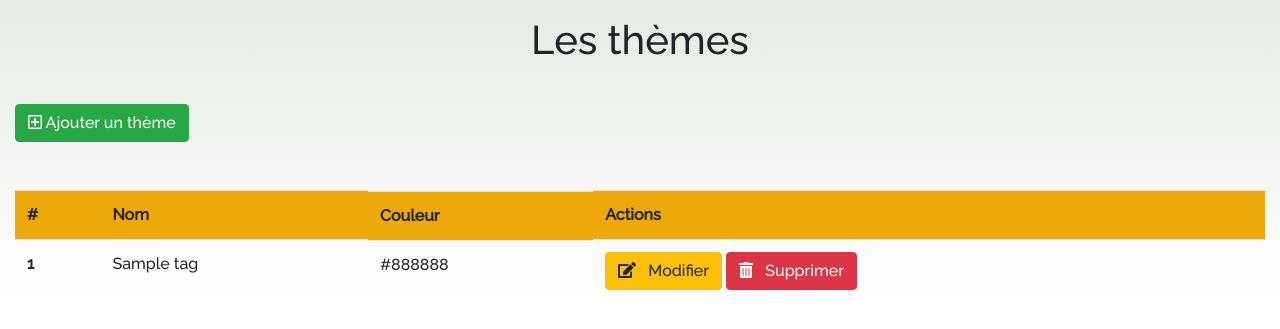
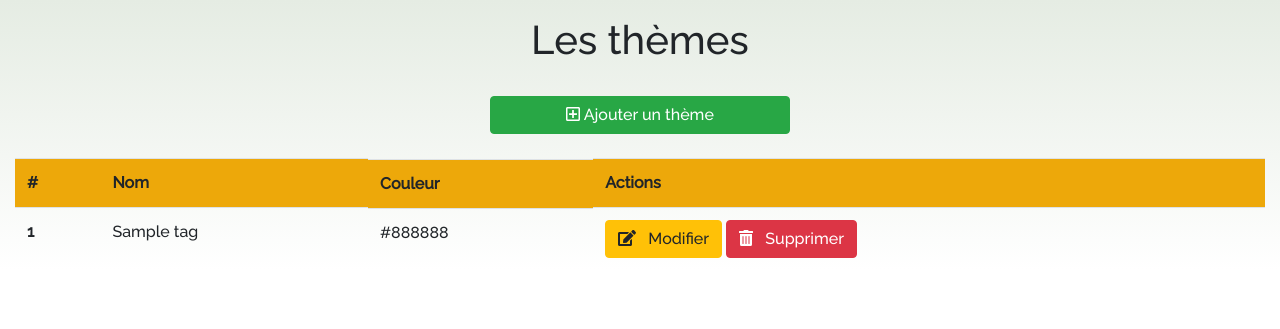
Before and after one commit to Berenice-oz/new-orando-back, a Symfony app: template templates/back/tag/browse.html.twig in a window 1280 px wide. Shown: the part 64-393 px from the top of the page. Run offline with Twig, Linux system fonts and the light colour scheme; the template is opened without the code that fills it: most values are stand-ins (such as "Sample title", 1, 10 or a date in 2020); some libraries are stand-ins or nearby versions; some web fonts are replaced.

Commit message:
fix add tag position

```diff
--- a/public/css/backoffice.css
+++ b/public/css/backoffice.css
@@ -141,6 +141,12 @@ h1 {
     display: inline-block;
 }
 
+.add-btn {
+    max-width: 300px;
+    margin: auto;
+    display: block;
+}
+
 /****EDIT****/
 .form-edit {
     max-width: 600px;
--- a/templates/back/tag/browse.html.twig
+++ b/templates/back/tag/browse.html.twig
@@ -4,7 +4,7 @@
 {% endblock %}
 {% block body %}
 	<h1>Les thèmes</h1>
-	<a href="{{ path('tag_add') }}" type="button" class="btn btn-success mt-2 mb-4">
+	<a href="{{ path('tag_add') }}" type="button" class="btn btn-success mt-2 mb-4 add-btn">
 		<i class="far fa-plus-square"></i>
 		Ajouter un thème</a>
 	{{ include('back/_flash_message.html.twig') }}
```
